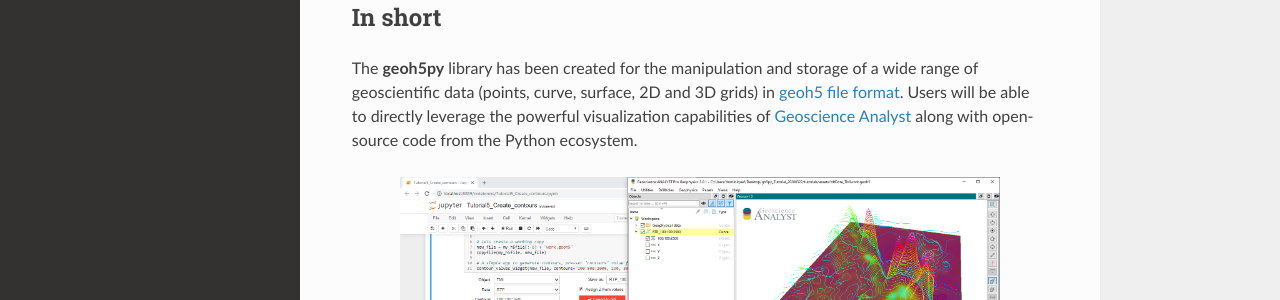
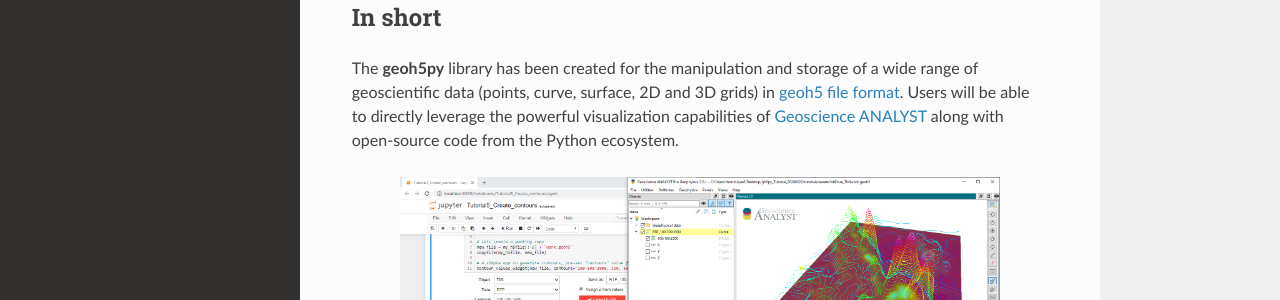
Before and after one commit to MiraGeoscience/geoh5py, a Sphinx documentation site: the page built from docs/index.rst, in a window 1280 px wide and 1330 px high. Shown: the part 244-544 px from the top of the window. Built offline with Sphinx 7.4.7 and the Read the Docs theme 2.0.0, drawn with Linux system fonts in a browser that asks for light colours.

```diff
--- a/docs/conf.py
+++ b/docs/conf.py
@@ -304,7 +304,7 @@ texinfo_documents = [
         "geoh5py Documentation",
         "MiraGeoscience",
         "geoh5py",
-        "API for geoh5 database and Geoscience Analyst.",
+        "API for geoh5 database and Geoscience ANALYST.",
         "Miscellaneous",
     )
 ]
--- a/docs/index.rst
+++ b/docs/index.rst
@@ -11,7 +11,7 @@ The **geoh5py** library has been created for the manipulation and storage of a w
 geoscientific data (points, curve, surface, 2D and 3D grids) in
 `geoh5 file format <https://gist.github.com/jincandescent/06a3bd4e0e54360ad191>`_.
 Users will be able to directly leverage the powerful visualization
-capabilities of `Geoscience Analyst <https://mirageoscience.com/mining-industry-software/geoscience-analyst/>`_ along with open-source code from the Python ecosystem.
+capabilities of `Geoscience ANALYST <https://mirageoscience.com/mining-industry-software/geoscience-analyst/>`_ along with open-source code from the Python ecosystem.
 
 .. figure:: ./images/GA_demo.png
 	    :align: center
```
Also changed, not shown: docs/content/user_guide/entities.ipynb, docs/content/user_guide/workspace.ipynb.
